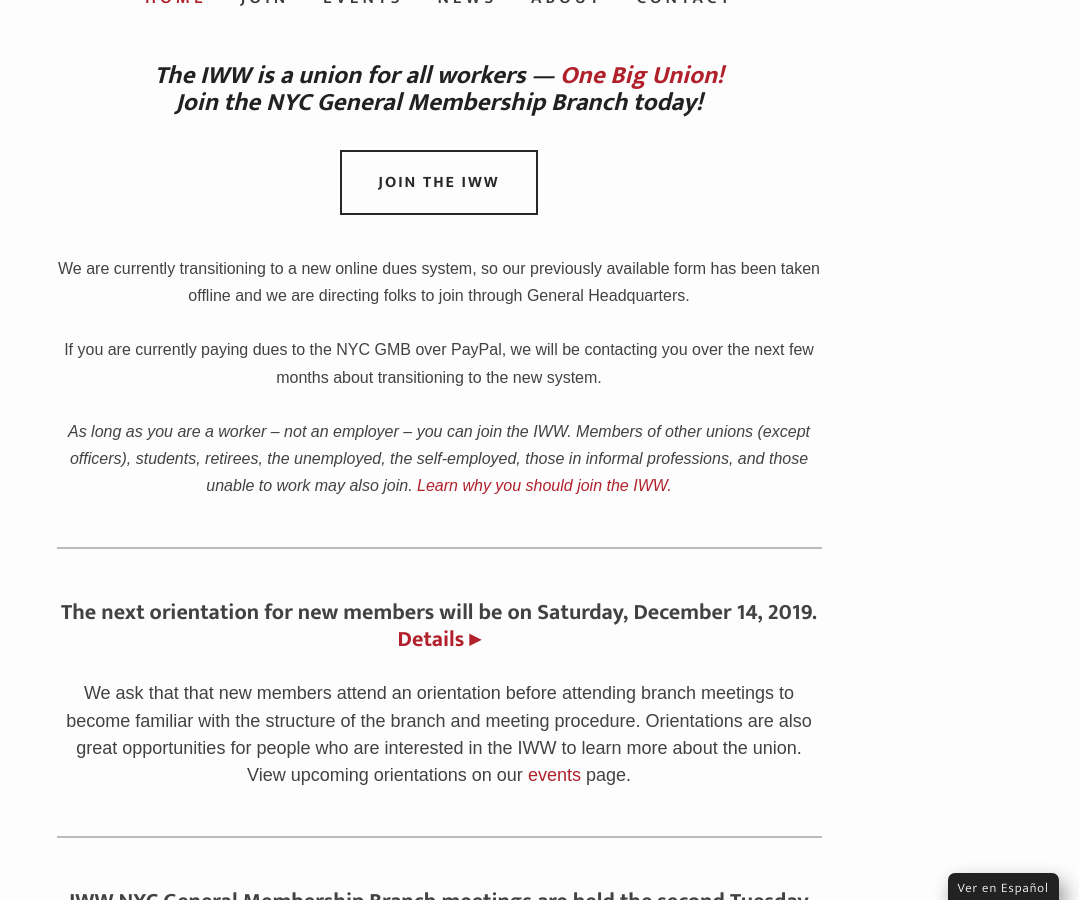
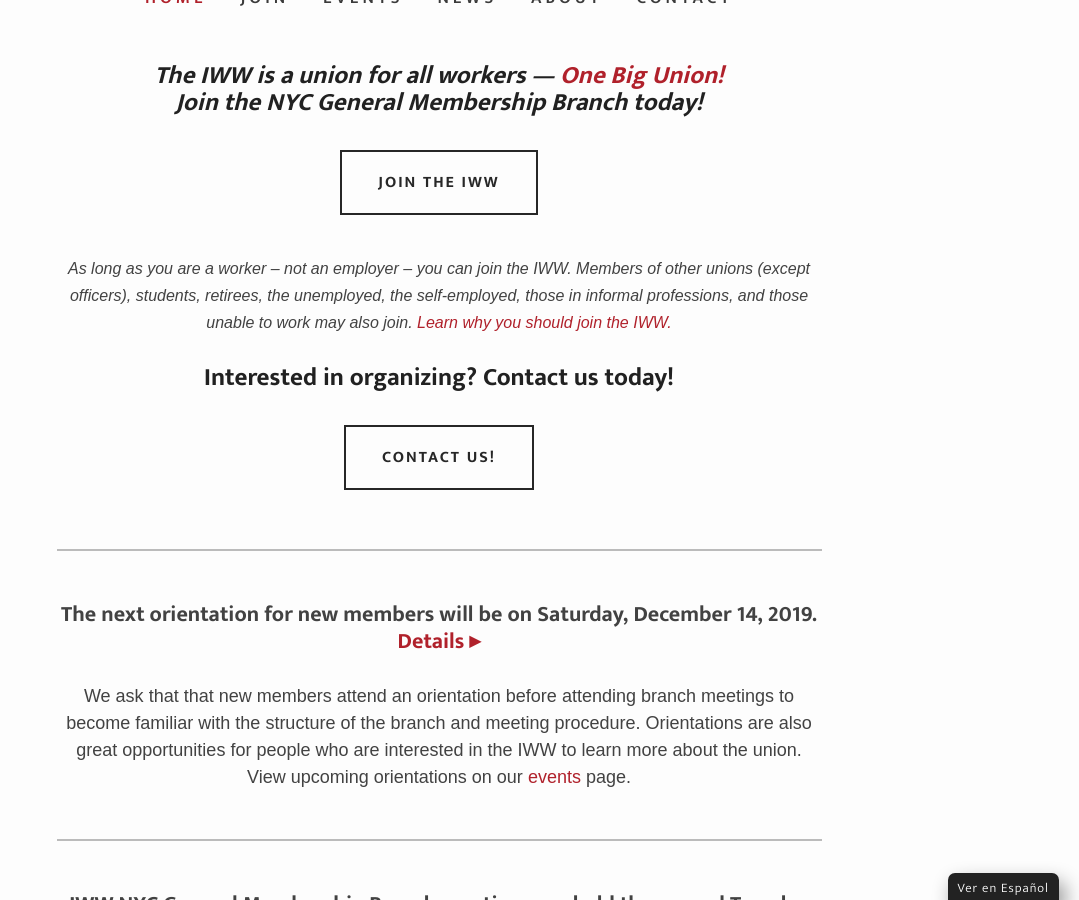
Before and after one commit to IWW-NYC-GMB/iww.nyc, a Jekyll site: the page built from index.html, in a window 1280 px wide and 900 px high, scrolled down 635 px. Shown: the whole window, without its empty margins (201-1280 px from the left). Built offline with Jekyll 4.4.1, drawn with Linux system fonts in a browser that asks for light colours; some web fonts are replaced.

Commit message:
Update index.html

```diff
--- a/index.html
+++ b/index.html
@@ -5,36 +5,26 @@
     <h3 style="text-align:center;font-weight:700;font-size:25px;"><em>The IWW is a union for all workers — <a href="https://iww.org/about/official/OBU">One Big Union!</a><br>
     Join the NYC General Membership Branch today!</em></h3>
     <div style="text-align:center;">
-
         <a href="{{ site.baseurl }}/join"><button class="large" style="margin:24px 15px 12px 15px;" ontouchstart="">Join the IWW</button></a>
-
-    <!--<span style="width:60px;"></span>
-
-    <a href="{{ site.baseurl }}/dues"><button class="large" style="margin: 12px 15px 24px 15px;" ontouchstart="">Pay Your Dues</button></a>-->
-
     </div><br>
     <p style="text-align:center;">
-    We are currently transitioning to a new online dues system, so our previously available form has been taken offline and we are directing folks to join through General Headquarters.<br><br>
-    If you are currently paying dues to the NYC GMB over PayPal, we will be contacting you over the next few months about transitioning to the new system.<br><br>
         <em>As long as you are a worker – not an employer – you can join the IWW. Members of other unions (except officers), students, retirees, the unemployed, the self-employed, those in informal professions, and those unable to work may also join. <a href="{{ site.baseurl }}/why-join">Learn why you should join the IWW.</a></em><br><br>
     </p>
-
+    <h3 style="text-align:center;font-weight:700;font-size:25px;">Interested in organizing? Contact us today!</h3>
+    <div style="text-align:center;">
+        <a href="{{ site.baseurl }}/contact"><button class="large" style="margin:24px 15px 12px 15px;" ontouchstart="">Contact us!</button></a>
+    </div><br>
     <hr style="margin:20px 0 50px 0;">
-
       <p style="text-align:center;font-weight:700;font-size:22px;">The next orientation for new members will be on {{ site.data.upcoming["next_orientation_date"] }}. <a href="{{ site.data.upcoming["next_orientation_url"] }}">Details ▸</a></p>
       <p style="text-align:center;font-size:18px;"><br>
         We ask that that new members attend an orientation before attending branch meetings to become familiar with the structure of the branch and meeting procedure. Orientations are also great opportunities for people who are interested in the IWW to learn more about the union. View upcoming orientations on our <a href="{{ site.baseurl }}/events">events</a> page.
       </p><br>
-
     <hr style="margin:20px 0 50px 0;">
-
     <p style="text-align:center;font-weight:700;font-size:22px;">IWW NYC General Membership Branch meetings are held the second Tuesday of each month from {{ site.data.upcoming["next_meeting_time"] }}.</p>
     <p style="text-align:center;font-size:18px;"><br>
     <em>The next meeting of the IWW NYC General Membership Branch will be on {{ site.data.upcoming["next_meeting_date"] }}. <a href="{{ site.data.upcoming["next_meeting_url"] }}">Details ▸</a></em>
     </p><br>
-
     <hr style="margin:20px 0 50px 0;">
-
     <!-- Begin MailChimp Signup Form -->
     <div id="mc_embed_signup" style="text-align:center;background:rgba(0,0,0,.05);padding:40px 110px 15px 110px;">
     <form action="https://wobblycity.us16.list-manage.com/subscribe/post?u=b5aacdc67328813578df54304&amp;id=766b0b7dd5" method="post" id="mc-embedded-subscribe-form" name="mc-embedded-subscribe-form" class="validate" target="_blank" novalidate>
```
Lines whose indentation alone changed are shown as unchanged.
